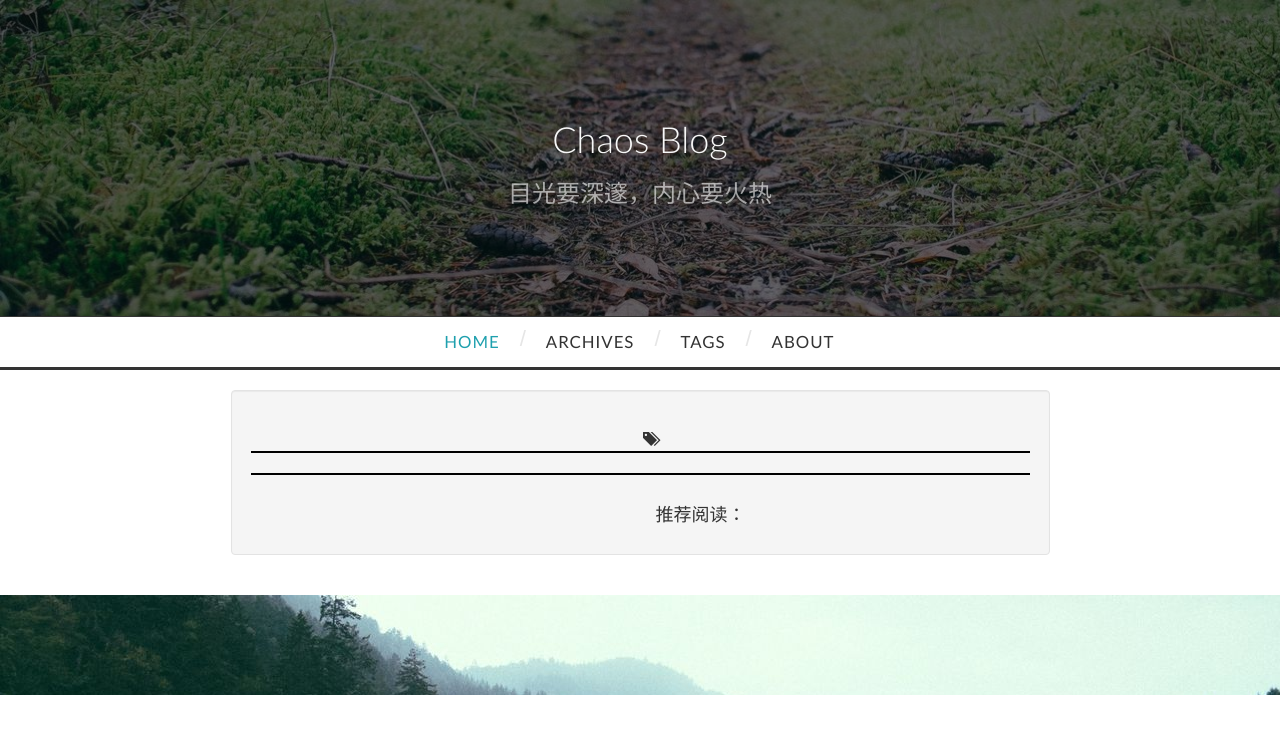
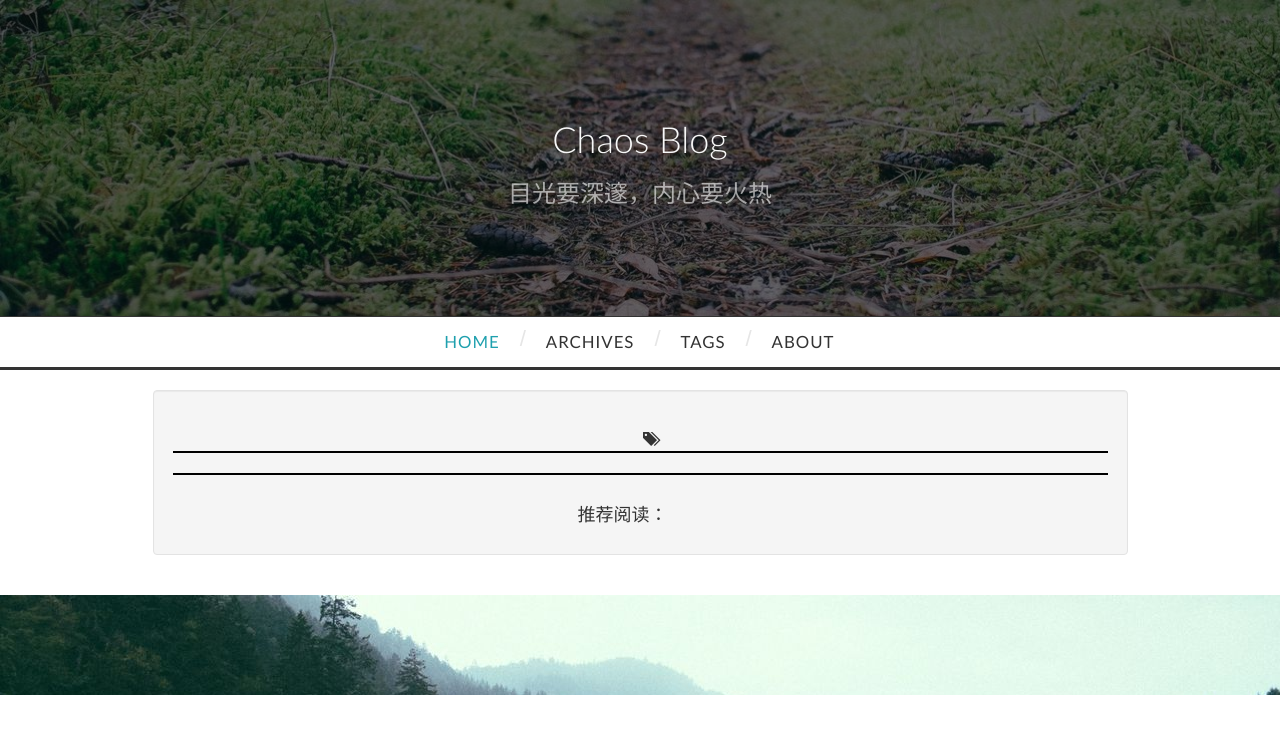
Before and after one commit to MRLGC/flask_blog, a Flask app: template templates/index/detail.html in a window 1280 px wide; the page is wider, and only the part inside the window is pictured. Shown: the top 734 px of that part. Run offline with Flask 2, Linux system fonts and the light colour scheme; the template is opened without the code that fills it, so the values that code supplies are empty; parts of the project's set-up code (start-up, migrations or seed data) failed here and were passed over; some libraries are stand-ins or nearby versions.

Commit message:
修改detail页面的排版

```diff
--- a/templates/index/detail.html
+++ b/templates/index/detail.html
@@ -2,9 +2,8 @@
 {% block page_content %}
     {{ super() }}
 <div class="container">
-    <div class="row">
-        <section id="main">
-            <div class="archives-wrap  well">
+    <div class="row-margin row">
+        <div class="col-lg-10 col-lg-offset-1 well">
             <header class="article-header">
                 <h2 class="thumb text-center" class="article-title" itemprop="name">
                     {{topicObj.title}}
@@ -42,7 +41,6 @@
                 </div>
             </div>
         </div>
-        </section>
     </div>
 </div>
 {% endblock %}
```
Also changed, not shown: 1 other file.
